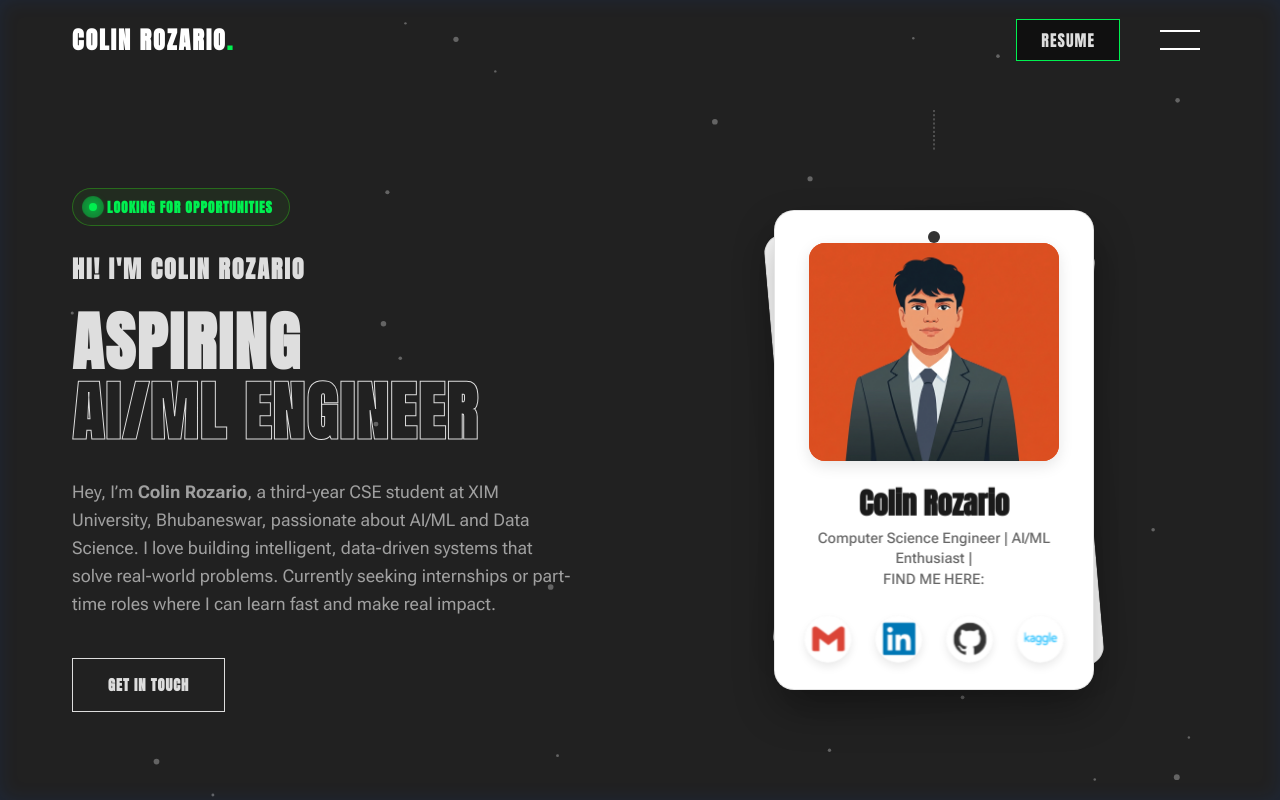
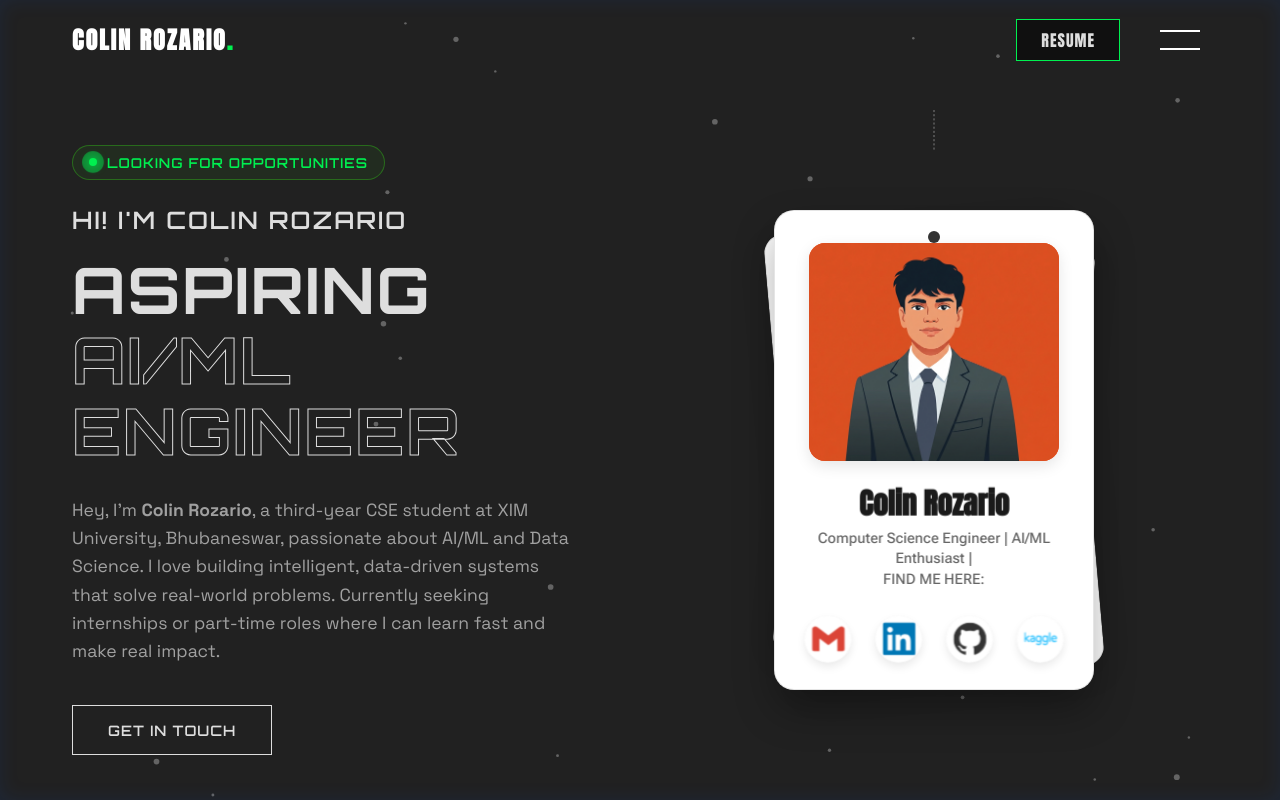
Before and after one commit to colinrozario/portfolio, a React (Vite) app: page / in a window 1280 px wide. Shown: the top 800 px of the page. Built offline with nearby package versions, Linux system fonts and the light colour scheme.

Commit message:
font changes in hero section

```diff
--- a/src/components/Hero.jsx
+++ b/src/components/Hero.jsx
@@ -10,7 +10,7 @@ const Hero = () => {
                 <div className="hero-grid">
                     <div className="hero-content">
                         <motion.div
-                            className="availability-badge font-display"
+                            className="availability-badge font-tech"
                             initial={{ opacity: 0, y: -20 }}
                             animate={{ opacity: 1, y: 0 }}
                             transition={{ duration: 0.5, delay: 0.2 }}
@@ -18,8 +18,8 @@ const Hero = () => {
                             <span className="pulse-dot"></span>
                             Looking for opportunities
                         </motion.div>
-                        <h2 className="greeting font-display">HI! I'M COLIN ROZARIO</h2>
-                        <h1 className="title font-display">
+                        <h2 className="greeting font-tech">HI! I'M COLIN ROZARIO</h2>
+                        <h1 className="title font-tech">
                             ASPIRING <br />
                             <span className="text-outline">AI/ML ENGINEER</span>
                         </h1>
@@ -30,7 +30,7 @@ const Hero = () => {
   Currently seeking internships or part-time roles where I can learn fast and make real impact.
 </p>
 
-                        <a href="#contact" className="hire-btn font-display">GET IN TOUCH</a>
+                        <a href="#contact" className="hire-btn font-tech">GET IN TOUCH</a>
                     </div>
 
                     <div className="hero-visual">
--- a/src/styles/Hero.css
+++ b/src/styles/Hero.css
@@ -1,4 +1,16 @@
+@import url('https://fonts.googleapis.com/css2?family=Orbitron:wght@400;500;600;700;800;900&family=Space+Grotesk:wght@300;400;500;600;700&display=swap');
+
 /* Hero.css */
+.font-tech {
+    font-family: 'Orbitron', sans-serif;
+    text-transform: uppercase;
+    letter-spacing: 2px;
+}
+
+.font-tech-body {
+    font-family: 'Space Grotesk', sans-serif;
+}
+
 .hero-section {
     min-height: 100vh;
     display: flex;
@@ -121,6 +133,7 @@
 }
 
 .description {
+    font-family: 'Space Grotesk', sans-serif;
     font-size: 1.1rem;
     color: var(--text-secondary);
     max-width: 500px;
```
